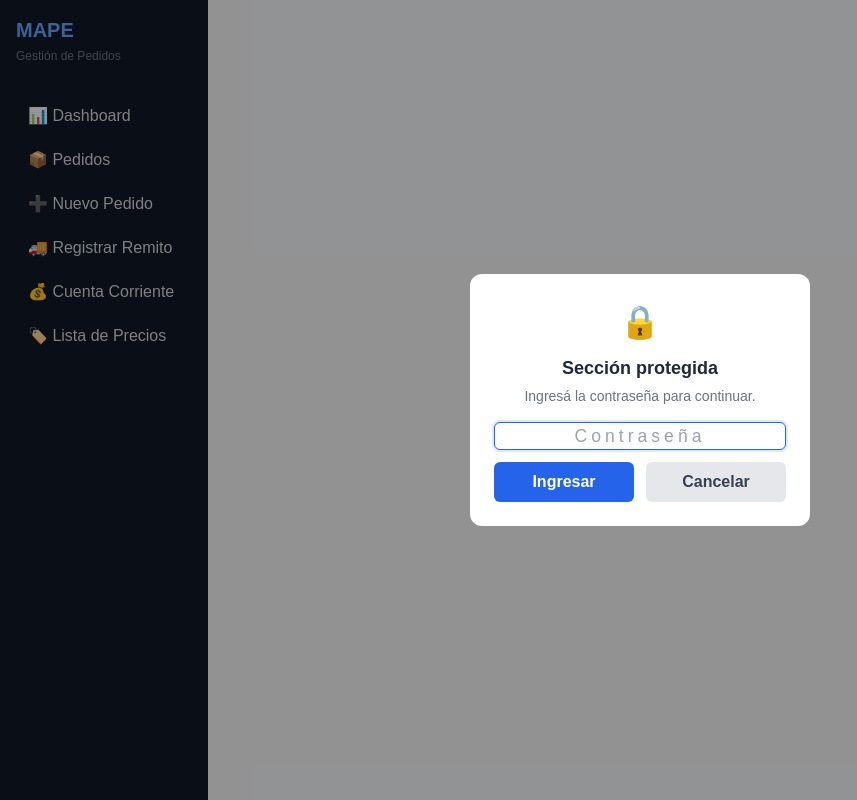
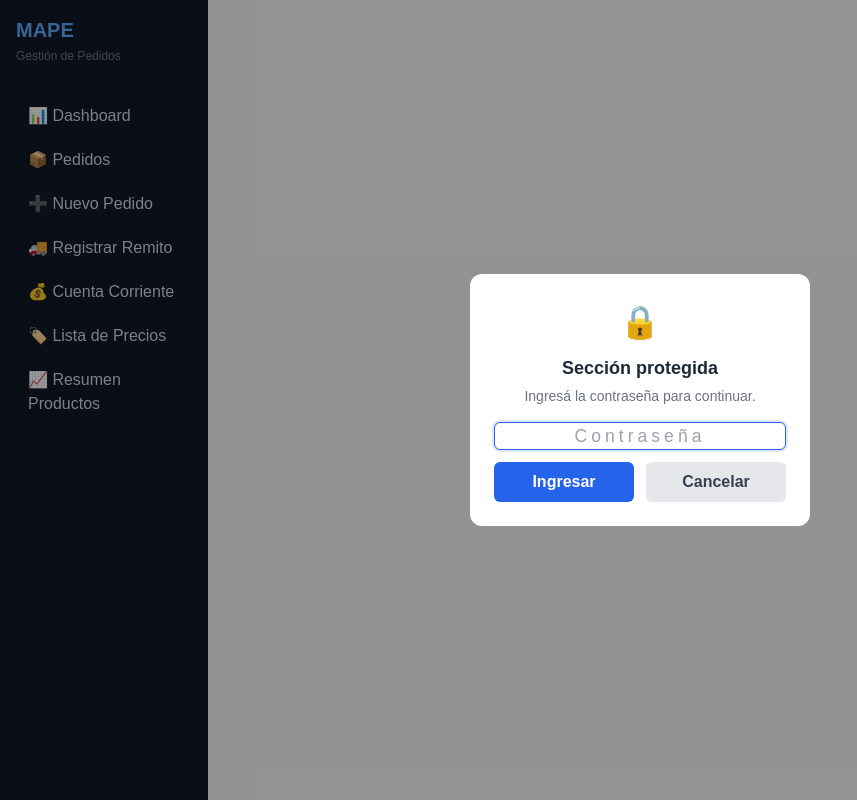
Before and after one commit to mmartinmape-byte/mape-app, a Flask app: page / in a window 1280 px wide. Shown: the whole page, without its empty margins (0-857 px from the left). Run offline with Flask 3, Linux system fonts and the light colour scheme; some libraries are stand-ins or nearby versions.

Commit message:
Agregar resumen de totales por producto

```diff
--- a/app.py
+++ b/app.py
@@ -452,9 +452,9 @@ def init_db():
         # Migración: agregar columna estado si no existe
         try:
             if pg:
-                cur.execute("ALTER TABLE mape_orders ADD COLUMN IF NOT EXISTS estado TEXT DEFAULT 'iniciado'")
+                cur.execute("ALTER TABLE mape_orders ADD COLUMN IF NOT EXISTS estado TEXT DEFAULT 'espera'")
             else:
-                cur.execute("ALTER TABLE mape_orders ADD COLUMN estado TEXT DEFAULT 'iniciado'")
+                cur.execute("ALTER TABLE mape_orders ADD COLUMN estado TEXT DEFAULT 'espera'")
             conn.commit()
         except Exception:
             conn.rollback()
@@ -528,10 +528,10 @@ def create_order():
     ph = '%s' if USE_PG else '?'
     cantidad = d['cantidad']
     rid = q(f"""
-        INSERT INTO mape_orders (fecha,producto,cantidad,entregado,pendiente,precio,urgencia,notas,fecha_esperada)
-        VALUES ({ph},{ph},{ph},{ph},{ph},{ph},{ph},{ph},{ph}) {'RETURNING id' if USE_PG else ''}
+        INSERT INTO mape_orders (fecha,producto,cantidad,entregado,pendiente,precio,urgencia,notas,fecha_esperada,estado)
+        VALUES ({ph},{ph},{ph},{ph},{ph},{ph},{ph},{ph},{ph},{ph}) {'RETURNING id' if USE_PG else ''}
     """, (d.get('fecha'), d['producto'], cantidad, 0, cantidad,
-          d.get('precio', 0), d.get('urgencia'), d.get('notas',''), d.get('fechaEsperada')),
+          d.get('precio', 0), d.get('urgencia'), d.get('notas',''), d.get('fechaEsperada'), 'espera'),
          fetch='id')
     return jsonify(q(f"SELECT * FROM mape_orders WHERE id={ph}", (rid,), fetch='one'))
 
@@ -593,6 +593,21 @@ def delete_account(aid):
     return jsonify({'ok': True})
 
 
+# Resumen por producto
+@app.route('/api/resumen-productos', methods=['GET'])
+def resumen_productos():
+    rows = q("""
+        SELECT producto,
+               SUM(cantidad)  AS total_pedido,
+               SUM(entregado) AS total_entregado,
+               SUM(pendiente) AS total_pendiente
+        FROM mape_orders
+        GROUP BY producto
+        ORDER BY SUM(pendiente) DESC, producto
+    """)
+    return jsonify(rows)
+
+
 # Remito (composite)
 @app.route('/api/remito', methods=['POST'])
 def register_remito():
--- a/templates/index.html
+++ b/templates/index.html
@@ -57,6 +57,7 @@
       <li><span class="nav-link" onclick="showView('remito')">🚚 Registrar Remito</span></li>
       <li><span class="nav-link" onclick="showView('cuenta')">💰 Cuenta Corriente</span></li>
       <li><span class="nav-link" onclick="showView('productos')">🏷️ Lista de Precios</span></li>
+      <li><span class="nav-link" onclick="showView('resumen')">📈 Resumen Productos</span></li>
     </ul>
   </nav>
 
@@ -293,6 +294,34 @@
       </div>
     </div>
 
+    <!-- RESUMEN PRODUCTOS -->
+    <div id="view-resumen" class="view">
+      <h2 class="text-2xl font-bold text-gray-800 mb-4">Resumen por Producto</h2>
+      <div class="card mb-3">
+        <div class="flex gap-4 flex-wrap items-center">
+          <input type="text" id="resumen-buscar" placeholder="Buscar producto..." oninput="renderResumen()" style="max-width:280px">
+          <label class="flex items-center gap-2 text-sm text-gray-700 cursor-pointer">
+            <input type="checkbox" id="resumen-solo-pend" onchange="renderResumen()">
+            Solo con pendiente
+          </label>
+        </div>
+        <div id="resumen-totales" class="mt-3 text-sm"></div>
+      </div>
+      <div class="card p-0 overflow-hidden">
+        <table class="w-full text-sm">
+          <thead class="bg-gray-50 border-b">
+            <tr>
+              <th class="text-left p-3 text-gray-600">Producto</th>
+              <th class="text-center p-3 text-gray-600">Total Pedido</th>
+              <th class="text-center p-3 text-gray-600">Entregado</th>
+              <th class="text-center p-3 text-gray-600">Pendiente</th>
+            </tr>
+          </thead>
+          <tbody id="tabla-resumen"><tr><td colspan="4" class="p-8 text-center text-gray-400"><div class="spinner mx-auto"></div></td></tr></tbody>
+        </table>
+      </div>
+    </div>
+
   </main>
 </div>
 
@@ -458,6 +487,7 @@ async function showView(v) {
   if (v === 'remito') { orders = await api('GET','/api/orders'); renderRemito(); }
   if (v === 'cuenta') { account = await api('GET','/api/account'); renderCuenta(); }
   if (v === 'productos') { products = await api('GET','/api/products'); renderProductos(); }
+  if (v === 'resumen') { await loadResumen(); }
 }
 
 function closeModal(id) { document.getElementById(id).classList.add('hidden'); }
@@ -929,6 +959,48 @@ async function eliminarProducto(id) {
   renderProductos();
 }
 
+// ── Resumen Productos ─────────────────────────────────────────────────────────
+let resumenData = [];
+
+async function loadResumen() {
+  resumenData = await api('GET', '/api/resumen-productos');
+  renderResumen();
+}
+
+function renderResumen() {
+  const buscar = (document.getElementById('resumen-buscar')?.value || '').toLowerCase();
+  const soloConPend = document.getElementById('resumen-solo-pend')?.checked;
+  let lista = resumenData;
+  if (soloConPend) lista = lista.filter(r => r.total_pendiente > 0);
+  if (buscar) lista = lista.filter(r => r.producto.toLowerCase().includes(buscar));
+
+  const tbody = document.getElementById('tabla-resumen');
+  if (!lista.length) {
+    tbody.innerHTML = '<tr><td colspan="4" class="p-8 text-center text-gray-400">No hay datos.</td></tr>';
+    return;
+  }
+  tbody.innerHTML = lista.map(r => `
+    <tr class="table-row border-b">
+      <td class="p-3 text-gray-800">${r.producto}</td>
+      <td class="p-3 text-center font-medium text-gray-700">${r.total_pedido}</td>
+      <td class="p-3 text-center text-green-700">${r.total_entregado}</td>
+      <td class="p-3 text-center">
+        ${r.total_pendiente > 0
+          ? `<span class="badge badge-pend">${r.total_pendiente}</span>`
+          : `<span class="badge badge-comp">0</span>`}
+      </td>
+    </tr>`).join('');
+
+  const totPed = lista.reduce((s,r) => s + r.total_pedido, 0);
+  const totEnt = lista.reduce((s,r) => s + r.total_entregado, 0);
+  const totPend = lista.reduce((s,r) => s + r.total_pendiente, 0);
+  document.getElementById('resumen-totales').innerHTML =
+    `<span class="text-gray-600">Productos: <strong>${lista.length}</strong></span>
+     <span class="text-gray-600 ml-6">Total pedido: <strong>${totPed}</strong></span>
+     <span class="text-green-700 ml-6">Entregado: <strong>${totEnt}</strong></span>
+     <span class="text-blue-700 ml-6">Pendiente: <strong>${totPend}</strong></span>`;
+}
+
 // ── Init ─────────────────────────────────────────────────────────────────────
 showView('dashboard');
 </script>
```
